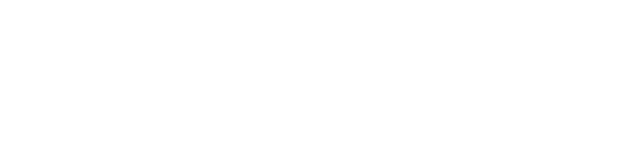
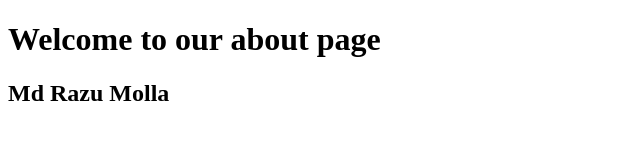
Before and after one commit to razumolla/group-project-3, a plain HTML site: page index.html in a window 1280 px wide. Shown: the whole page, without its empty margins (0-640 px from the left). Drawn offline with Linux system fonts and the light colour scheme.

Commit message:
about page added

```diff
--- a/index.html
+++ b/index.html
@@ -9,7 +9,10 @@
 </head>
 
 <body>
-
+    <div>
+        <h1> Welcome to our about page</h1>
+        <h2> Md Razu Molla</h2>
+    </div>
 </body>
 
 </html>
```
